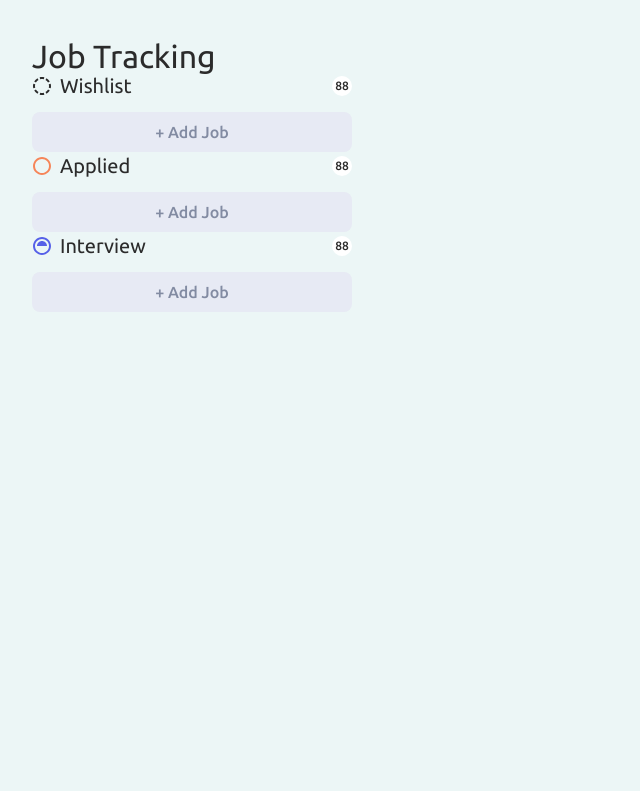
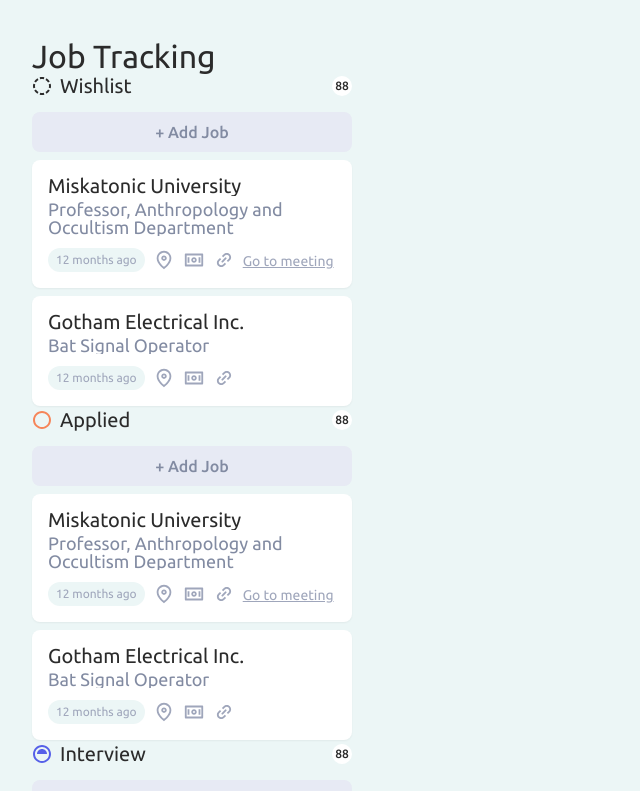
Before and after one commit to eriandev/tools.erian.dev, a SvelteKit app: page /job-tracker in a window 1280 px wide. Shown: the top 791 px of the page, without its empty margins (0-640 px from the left). Built offline with nearby package versions, Linux system fonts and the light colour scheme.

Commit message:
feat(jt): adds Card component to one job post

```diff
--- /dev/null
+++ b/src/routes/job-tracker/components/Card.svelte
@@ -0,0 +1,51 @@
+<script>
+  import Icon from './Icon.svelte'
+
+  /** @type {string} */
+  export let place
+  /** @type {string} */
+  export let position
+  /** @type {string} */
+  export let timestamp
+  /** @type {string} */
+  export let salary
+  /** @type {string} */
+  export let jobPostUrl
+  /** @type {boolean=} */
+  export let remote = false
+  /** @type {string=} */
+  export let meetUrl = undefined
+</script>
+
+<article
+  class="flex cursor-pointer flex-col gap-y-1 rounded-lg bg-white p-4 shadow-sm transition-shadow duration-200 ease-in-out hover:shadow-md"
+>
+  <h3 class="line-clamp-1 text-xl capitalize leading-none">{place}</h3>
+  <p class="mb-2 line-clamp-2 overflow-hidden text-lg leading-none text-jt-gray-400">{position}</p>
+
+  <div class="grid auto-cols-max grid-flow-col gap-x-2 text-jt-gray-300">
+    {#if timestamp}
+      <span class="max-w-max rounded-full bg-jt-secondary px-2 py-1 text-xs">12 months ago</span>
+    {/if}
+
+    <div class="grid auto-cols-min grid-flow-col items-center gap-x-2">
+      {#if remote}
+        <Icon name="remote" size={22} />
+      {/if}
+      {#if salary}
+        <Icon name="paid" size={22} />
+      {/if}
+      {#if jobPostUrl}
+        <a target="_blank" rel="noopener noreferrer" href={jobPostUrl}>
+          <Icon name="link" size={22} />
+        </a>
+      {/if}
+    </div>
+
+    {#if meetUrl}
+      <a target="_blank" rel="noopener noreferrer" href={meetUrl}>
+        <span class="text-sm text-jt-gray-300 underline">Go to meeting</span>
+      </a>
+    {/if}
+  </div>
+</article>
--- a/src/routes/job-tracker/components/Column.svelte
+++ b/src/routes/job-tracker/components/Column.svelte
@@ -1,12 +1,13 @@
 <script>
   import Icon from './Icon.svelte'
+  import Card from './Card.svelte'
 
   /** @type {'applied'|'wishlist'|'interview'} */
   export let title
 </script>
 
 <section class="w-full max-w-xs">
-  <header class="flex flex-col gap-y-3">
+  <header class="mb-2 flex flex-col gap-y-3">
     <div class="grid grid-cols-[fit-content(100%)_auto_fit-content(100%)] items-center gap-x-2">
       <Icon name={title} />
       <h2 class="text-xl capitalize">{title}</h2>
@@ -14,4 +15,25 @@
     </div>
     <button class="w-full rounded-lg bg-jt-gray-100 py-2 text-center font-medium text-jt-gray-400">+ Add Job</button>
   </header>
+
+  <div class="flex flex-col gap-y-2">
+    <Card
+      remote
+      place="Miskatonic University"
+      position="Professor, Anthropology and Occultism Department"
+      timestamp="1691721018580"
+      salary="5000"
+      jobPostUrl="https://google.com"
+      meetUrl="https://meet.new"
+    />
+
+    <Card
+      remote
+      place="Gotham Electrical Inc."
+      position="Bat Signal Operator"
+      timestamp="1691721018580"
+      salary="3000"
+      jobPostUrl="https://twitter.com"
+    />
+  </div>
 </section>
--- /dev/null
+++ b/src/routes/job-tracker/icons/Paid.svelte
@@ -0,0 +1,6 @@
+<path
+  fill="currentColor"
+  fill-rule="evenodd"
+  clip-rule="evenodd"
+  d="M12.5 10C12.5 10.663 12.2366 11.2989 11.7678 11.7678C11.2989 12.2366 10.663 12.5 10 12.5C9.33696 12.5 8.70108 12.2366 8.23224 11.7678C7.7634 11.2989 7.50001 10.663 7.50001 10C7.50001 9.33696 7.7634 8.70108 8.23224 8.23223C8.70108 7.76339 9.33696 7.5 10 7.5C10.663 7.5 11.2989 7.76339 11.7678 8.23223C12.2366 8.70108 12.5 9.33696 12.5 10ZM10.8333 10C10.8333 10.221 10.7455 10.433 10.5893 10.5893C10.433 10.7455 10.221 10.8333 10 10.8333C9.77899 10.8333 9.56703 10.7455 9.41075 10.5893C9.25447 10.433 9.16667 10.221 9.16667 10C9.16667 9.77899 9.25447 9.56703 9.41075 9.41075C9.56703 9.25447 9.77899 9.16667 10 9.16667C10.221 9.16667 10.433 9.25447 10.5893 9.41075C10.7455 9.56703 10.8333 9.77899 10.8333 10ZM4.16667 7.5H5.83334V12.5H4.16667V7.5ZM15.8333 7.5H14.1667V12.5H15.8333V7.5ZM1.66667 5C1.66667 4.77899 1.75447 4.56703 1.91075 4.41075C2.06703 4.25447 2.27899 4.16667 2.50001 4.16667H17.5C17.721 4.16667 17.933 4.25447 18.0893 4.41075C18.2455 4.56703 18.3333 4.77899 18.3333 5V15C18.3333 15.221 18.2455 15.433 18.0893 15.5893C17.933 15.7455 17.721 15.8333 17.5 15.8333H2.50001C2.27899 15.8333 2.06703 15.7455 1.91075 15.5893C1.75447 15.433 1.66667 15.221 1.66667 15V5ZM3.33334 14.1667V5.83333H16.6667V14.1667H3.33334Z"
+/>
--- /dev/null
+++ b/src/routes/job-tracker/icons/Remote.svelte
@@ -0,0 +1,6 @@
+<path
+  fill="currentColor"
+  fill-rule="evenodd"
+  clip-rule="evenodd"
+  d="M15 8.33333C15 10.36 13.7 12.46 12.1 14.2167C11.3425 15.05 10.58 15.7375 9.99999 16.2217C9.25557 15.6018 8.55397 14.9322 7.89999 14.2175C6.29999 12.46 4.99999 10.3583 4.99999 8.33333C4.99999 7.00725 5.52678 5.73548 6.46446 4.7978C7.40214 3.86012 8.67391 3.33333 9.99999 3.33333C11.3261 3.33333 12.5978 3.86012 13.5355 4.7978C14.4732 5.73548 15 7.00725 15 8.33333ZM16.6667 8.33333C16.6667 13.6817 9.99999 18.3333 9.99999 18.3333C9.99999 18.3333 3.33333 13.6817 3.33333 8.33333C3.33333 6.56522 4.03571 4.86953 5.28595 3.61929C6.53619 2.36905 8.23188 1.66667 9.99999 1.66667C11.7681 1.66667 13.4638 2.36905 14.714 3.61929C15.9643 4.86953 16.6667 6.56522 16.6667 8.33333ZM10.8333 8.33333C10.8333 8.55435 10.7455 8.76631 10.5892 8.92259C10.433 9.07887 10.221 9.16667 9.99999 9.16667C9.77898 9.16667 9.56702 9.07887 9.41074 8.92259C9.25446 8.76631 9.16666 8.55435 9.16666 8.33333C9.16666 8.11232 9.25446 7.90036 9.41074 7.74408C9.56702 7.5878 9.77898 7.5 9.99999 7.5C10.221 7.5 10.433 7.5878 10.5892 7.74408C10.7455 7.90036 10.8333 8.11232 10.8333 8.33333ZM12.5 8.33333C12.5 8.99638 12.2366 9.63226 11.7678 10.1011C11.2989 10.5699 10.663 10.8333 9.99999 10.8333C9.33695 10.8333 8.70107 10.5699 8.23223 10.1011C7.76339 9.63226 7.49999 8.99638 7.49999 8.33333C7.49999 7.67029 7.76339 7.03441 8.23223 6.56557C8.70107 6.09673 9.33695 5.83333 9.99999 5.83333C10.663 5.83333 11.2989 6.09673 11.7678 6.56557C12.2366 7.03441 12.5 7.67029 12.5 8.33333Z"
+/>
```
Also changed, not shown: src/routes/job-tracker/components/Icon.svelte (+7 -1 lines), src/routes/job-tracker/icons/Link.svelte (added, +4 -0 lines).
